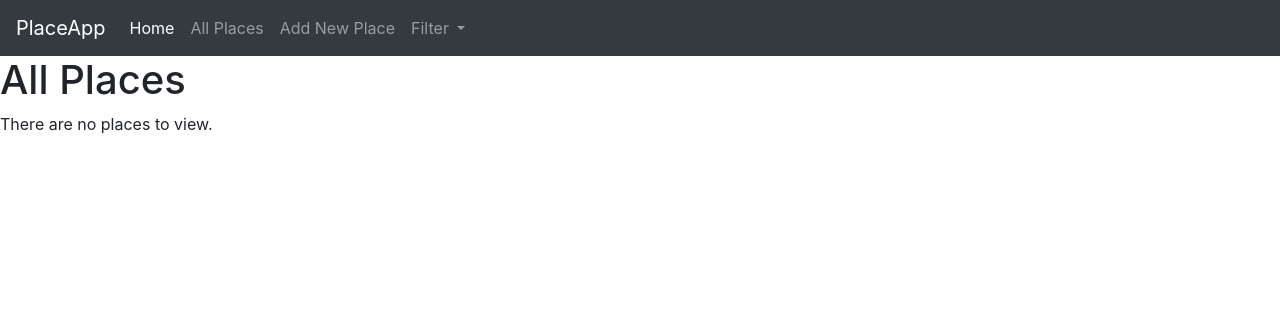
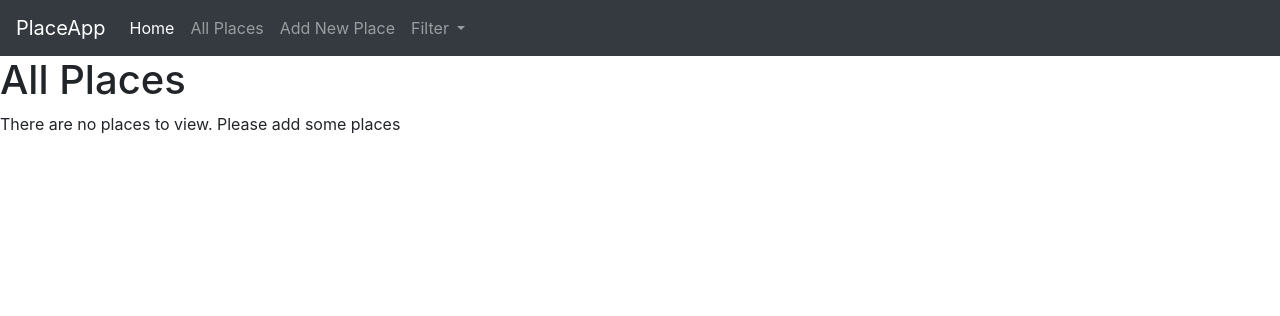
Before and after one commit to Blaze27/placeApp, a Django app: page /all_places in a window 1280 px wide. Shown: the top 316 px of the page. Run offline with Django 3.2, Linux system fonts and the light colour scheme; data that the repository does not hold is empty; parts of the project's set-up code (start-up, migrations or seed data) failed here and were passed over; some libraries are stand-ins or nearby versions.

Commit message:
Update templates for better view

```diff
--- a/places/templates/places/add_place.html
+++ b/places/templates/places/add_place.html
@@ -7,7 +7,9 @@
   <form  method="POST">
     {% csrf_token %}
     {{form.as_p}}
+    <div class="container text-center">
     <button type="submit" class="btn btn-outline-dark">Add Place</button>
+    </div>
   </form>
 
 
--- a/places/templates/places/place_list.html
+++ b/places/templates/places/place_list.html
@@ -12,6 +12,6 @@
     {% endfor %}
   </ul>
   {% else %}
-    <p>There are no places to view.</p>
+    <p>There are no places to view. Please add some places</p>
   {% endif %}
 {%endblock%}
```
